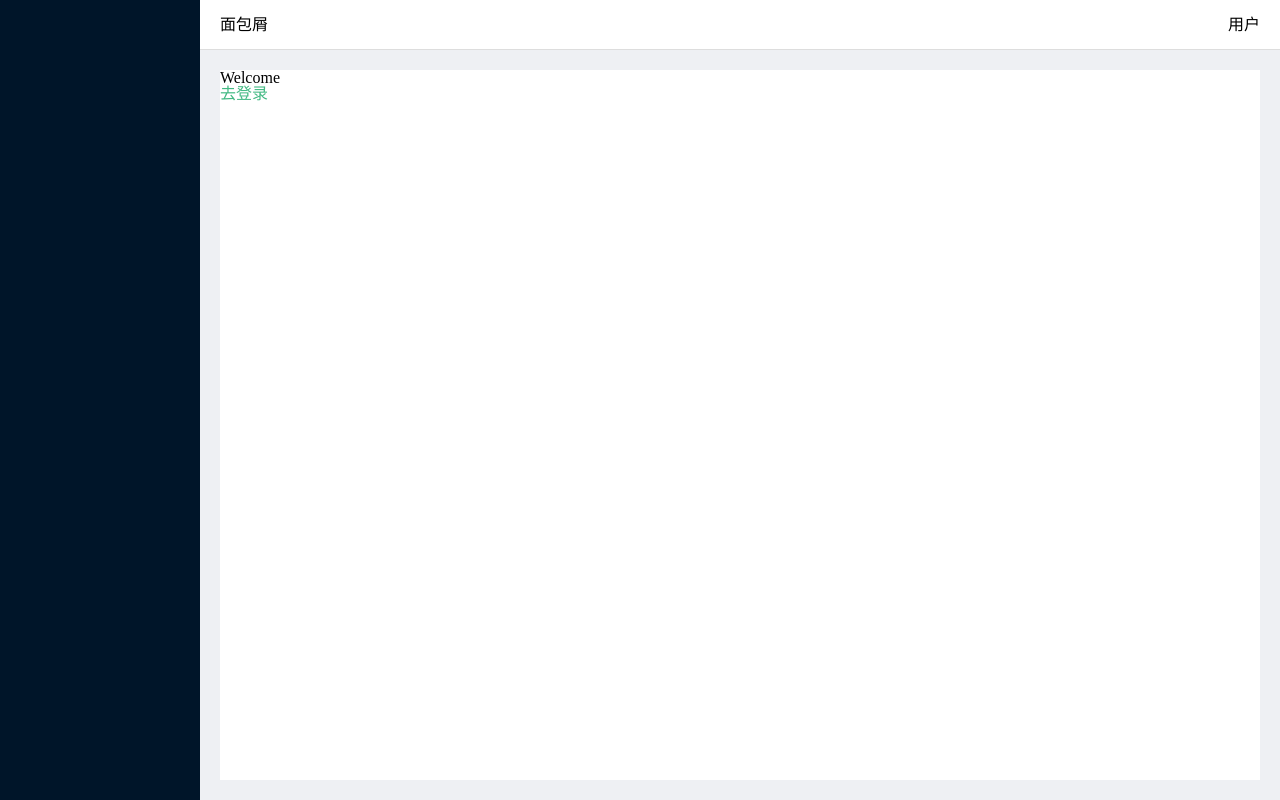
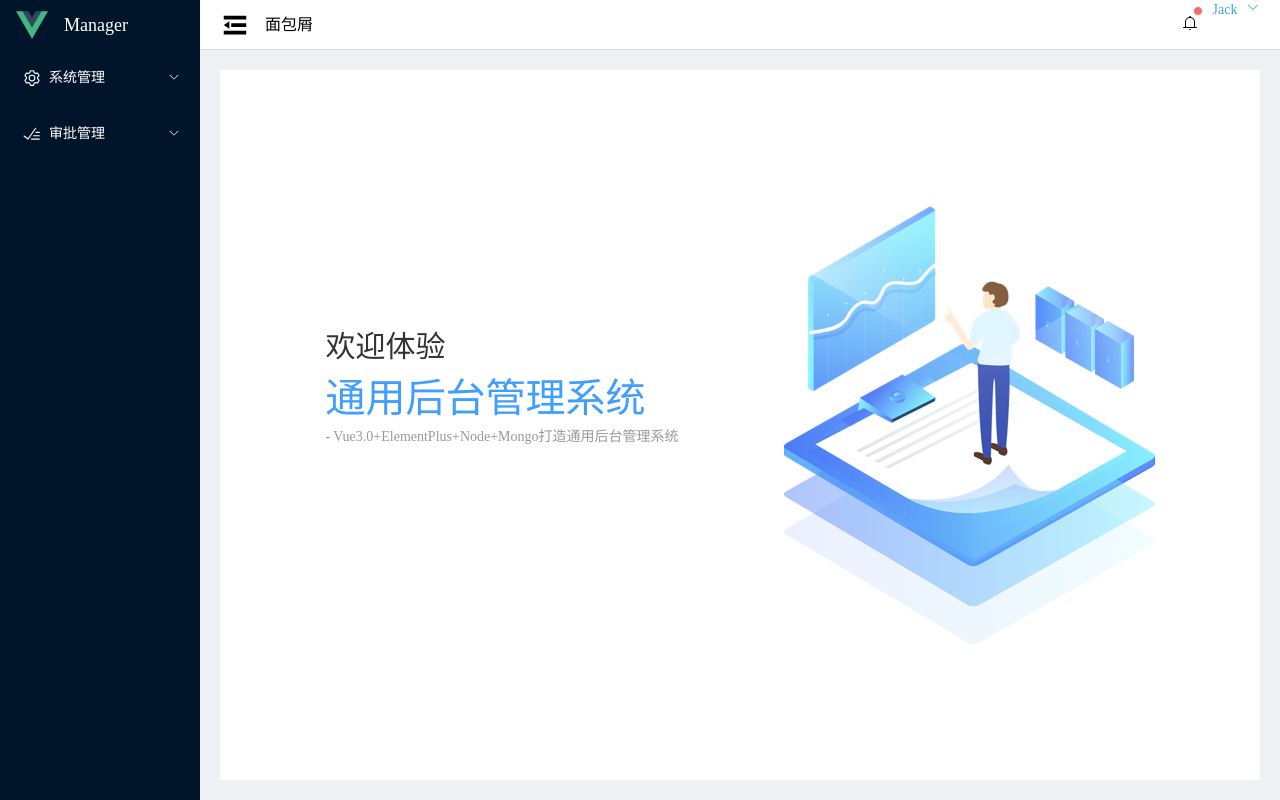
Before and after one commit to hashqueue/manager-fe, a Vue app: page /#/welcome in a window 1280 px wide. Built offline with nearby package versions, Linux system fonts and the light colour scheme.

Commit message:
feat: 首页菜单功能前端实现

```diff
--- a/src/components/Home.vue
+++ b/src/components/Home.vue
@@ -1,10 +1,75 @@
 <template>
   <div class="basic-layout">
-    <div class="nav-side"></div>
-    <div class="content-right">
+    <!--    左侧菜单区域，根据isCollapse动态设置菜单区域的宽度  -->
+    <div :class="['nav-side', isCollapse ? 'fold' : 'unfold']">
+      <!--    logo区域-->
+      <div class="logo">
+        <img src="../assets/logo.png" alt="logo">
+        <span>Manager</span>
+      </div>
+      <!--    导航菜单-->
+      <el-menu
+        default-active="2"
+        class="nav-menu"
+        text-color="#fff"
+        background-color="#001529"
+        router
+        :collapse="isCollapse"
+        active-text-color="#409eff"
+      >
+        <el-sub-menu index="1">
+          <template #title>
+            <el-icon>
+              <setting />
+            </el-icon>
+            <span>系统管理</span>
+          </template>
+          <el-menu-item index="1-1">用户管理</el-menu-item>
+          <el-menu-item index="1-2">菜单管理</el-menu-item>
+          <el-menu-item index="1-3">角色管理</el-menu-item>
+        </el-sub-menu>
+        <el-sub-menu index="2">
+          <template #title>
+            <el-icon>
+              <finished />
+            </el-icon>
+            <span>审批管理</span>
+          </template>
+          <el-menu-item index="2-1">休假管理</el-menu-item>
+          <el-menu-item index="2-2">待我审批</el-menu-item>
+        </el-sub-menu>
+      </el-menu>
+    </div>
+    <!--    内容主体-->
+    <div :class="['content-right', isCollapse ? 'fold' : 'unfold']">
       <div class="nav-top">
-        <div class="bread">面包屑</div>
-        <div class="user">用户</div>
+        <div class="nav-left-menu">
+          <el-icon class="menu-fold" @click="toggle">
+            <fold />
+          </el-icon>
+          <div class="bread">面包屑</div>
+        </div>
+        <div class="user-info">
+          <el-badge :is-dot="true" class="notice" type="danger">
+            <el-icon>
+              <bell />
+            </el-icon>
+          </el-badge>
+          <el-dropdown @command="handleUserLink">
+            <span class="user-link">
+              {{ userInfo.userName }}
+              <el-icon class="el-icon--right">
+                <arrow-down />
+              </el-icon>
+            </span>
+            <template #dropdown>
+              <el-dropdown-menu>
+                <el-dropdown-item command="email">邮箱：{{ userInfo.userEmail }}</el-dropdown-item>
+                <el-dropdown-item command="logout">退出</el-dropdown-item>
+              </el-dropdown-menu>
+            </template>
+          </el-dropdown>
+        </div>
       </div>
       <div class="wrapper">
         <div class="main-content">
@@ -17,16 +82,49 @@
 
 <script>
 export default {
-  name: "Home"
+  name: "Home",
+  data() {
+    return {
+      isCollapse: false,
+      userInfo: {
+        userName: "Jack",
+        userEmail: "Jack@admin.com"
+      }
+    };
+  },
+  methods: {
+    // 控制左侧菜单展开或合并
+    toggle() {
+      this.isCollapse = !this.isCollapse;
+    },
+    // 处理用户信息区域的下拉菜单的点击事件
+    handleUserLink(key) {
+      if (key === "email") return;
+      // 如果是退出操作 ===> 清空用户信息
+      this.$router.push("/login");
+      this.$store.commit("saveUserInfo", "");
+      this.userInfo = undefined;
+    }
+  }
 };
 </script>
 
-<style lang="scss">
+<style scoped lang="scss">
 .basic-layout {
   //相对定位
   position: relative;
 
   .nav-side {
+    // 设置菜单动态宽度(合并)
+    &.fold {
+      width: 64px;
+    }
+
+    // 设置菜单动态宽度(展开)
+    &.unfold {
+      width: 200px;
+    }
+
     // 固定定位
     position: fixed;
     width: 200px;
@@ -38,10 +136,36 @@ export default {
     overflow-y: auto;
     // 宽度变化动画效果0.5s
     transition: width .5s;
+
+    .logo {
+      display: flex;
+      align-items: center;
+      font-size: 18px;
+      height: 50px;
+
+      img {
+        margin: 0 16px;
+        width: 32px;
+        height: 32px;
+      }
+    }
+
+    .nav-menu {
+      // 清除导航栏menu多出的1像素
+      border-right: none;
+    }
   }
 
   .content-right {
-    margin-left: 200px;
+    // 设置菜单动态宽度(合并)
+    &.fold {
+      margin-left: 64px;
+    }
+
+    // 设置菜单动态宽度(展开)
+    &.unfold {
+      margin-left: 200px;
+    }
 
     .nav-top {
       height: 50px;
@@ -53,6 +177,35 @@ export default {
       // 下边框
       border-bottom: 1px solid #ddd;
       padding: 0 20px;
+
+      .nav-left-menu {
+        display: flex;
+        // 水平对齐
+        align-items: center;
+        // 导航栏中的合并按钮
+        .menu-fold {
+          margin-right: 15px;
+          font-size: 30px;
+        }
+
+        .menu-fold:hover {
+          background-color: #eef0f3;
+        }
+      }
+
+      .user-info {
+        .notice {
+          line-height: 30px;
+          margin-right: 15px;
+        }
+
+        .user-link {
+          // 鼠标hover事件出现鼠标的小手效果
+          cursor: pointer;
+          // 字体颜色
+          color: #409eff;
+        }
+      }
     }
 
     .wrapper {
--- a/src/components/Welcome.vue
+++ /dev/null
@@ -1,17 +0,0 @@
-<template>
-  <h1>Welcome</h1>
-  <router-link to="/login">去登录</router-link>
-</template>
-
-<script>
-
-export default {
-  name: "Welcome",
-};
-</script>
-
-<style scoped>
-a {
-  color: #42b983;
-}
-</style>
--- a/src/router/index.js
+++ b/src/router/index.js
@@ -1,6 +1,14 @@
 import { createRouter, createWebHashHistory } from 'vue-router'
 
 const routes = [
+  {
+    path: '/login',
+    name: 'login',
+    meta: {
+      title: '登录'
+    },
+    component: () => import('../views/Login.vue')
+  },
   {
     path: '/',
     name: 'home',
@@ -16,17 +24,9 @@ const routes = [
         meta: {
           title: '欢迎'
         },
-        component: () => import('../components/Welcome.vue')
+        component: () => import('../views/Welcome.vue')
       }
     ]
-  },
-  {
-    path: '/login',
-    name: 'login',
-    meta: {
-      title: '登录'
-    },
-    component: () => import('../views/Login.vue')
   }
 ]
 const router = createRouter({
--- a/src/views/Login.vue
+++ b/src/views/Login.vue
@@ -78,7 +78,7 @@ export default {
 };
 </script>
 
-<style lang="scss">
+<style scoped lang="scss">
 .login-wrapper {
   display: flex;
   // 水平方向居中
--- /dev/null
+++ b/src/views/Welcome.vue
@@ -0,0 +1,59 @@
+<template>
+  <div class="welcome">
+    <div class="content">
+      <div class="sub-title">欢迎体验</div>
+      <div class="title">通用后台管理系统</div>
+      <div class="desc">- Vue3.0+ElementPlus+Node+Mongo打造通用后台管理系统</div>
+    </div>
+    <div class="img"></div>
+  </div>
+</template>
+
+<script>
+
+export default {
+  name: "Welcome"
+};
+</script>
+
+<style scoped lang="scss">
+.welcome {
+  display: flex;
+  // 水平方向居中
+  justify-content: center;
+  // 垂直方向居中
+  align-items: center;
+  height: 100%;
+
+  .content {
+    // 相对定位
+    position: relative;
+    bottom: 40px;
+
+    .sub-title {
+      font-size: 30px;
+      line-height: 42px;
+      color: #333;
+    }
+
+    .title {
+      font-size: 40px;
+      line-height: 62px;
+      color: #409eff;
+    }
+
+    .desc {
+      text-align: right;
+      font-size: 14px;
+      color: #999;
+    }
+  }
+
+  .img {
+    margin-left: 105px;
+    background-image: url("../assets/images/welcome.png");
+    width: 371px;
+    height: 438px;
+  }
+}
+</style>
```
Also changed, not shown: code.txt, src/assets/images/welcome.png (added).
